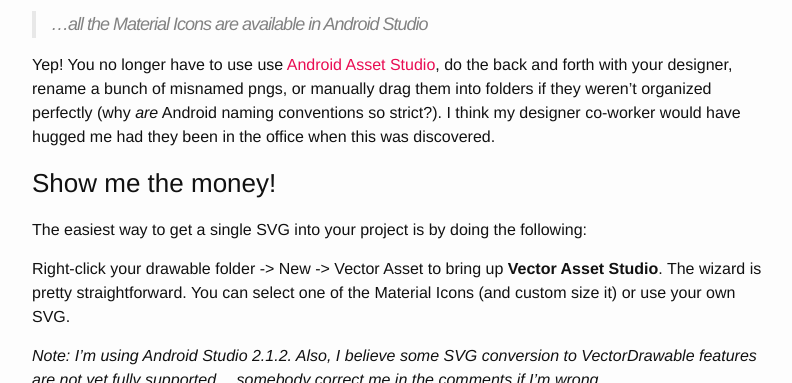
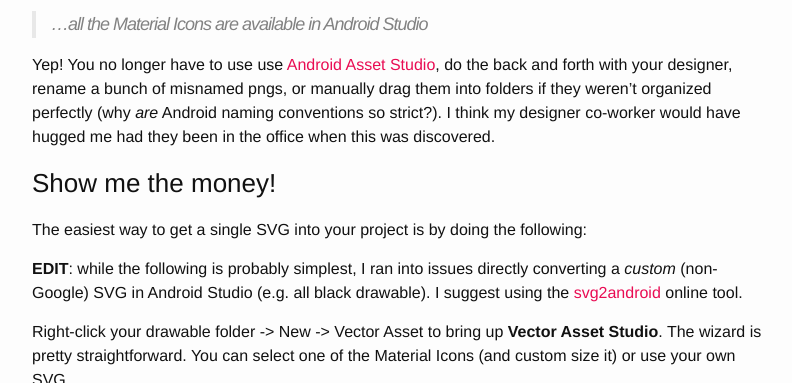
Before and after one commit to loeschg/loeschg.github.io, a Jekyll site: the page built from _posts/2016-06-17-android-svgs-vectordrawables.markdown, in a window 1280 px wide and 900 px high, scrolled down 1478 px, cut to the strip 0-383 px from the top of the window. Shown: the whole strip, without its empty margins (238-1030 px from the left). Built offline with Jekyll 4.4.1, drawn with Linux system fonts in a browser that asks for light colours; nearby versions of some CDN libraries; comment, search, counter and statistics services are not loaded.

Commit message:
Add caveat to vector drawable conversion

```diff
--- a/_posts/2016-06-17-android-svgs-vectordrawables.markdown
+++ b/_posts/2016-06-17-android-svgs-vectordrawables.markdown
@@ -59,6 +59,8 @@
 ### Show me the money!
 
 The easiest way to get a single SVG into your project is by doing the following:
+
+**EDIT**: while the following is probably simplest, I ran into issues directly converting a *custom* (non-Google) SVG in Android Studio (e.g. all black drawable). I suggest using the [svg2android](http://inloop.github.io/svg2android/) online tool.
 
 Right-click your drawable folder -> New -> Vector Asset to bring up **Vector Asset Studio**. The wizard is pretty straightforward. You can select one of the Material Icons (and custom size it) or use your own SVG.
 
```
